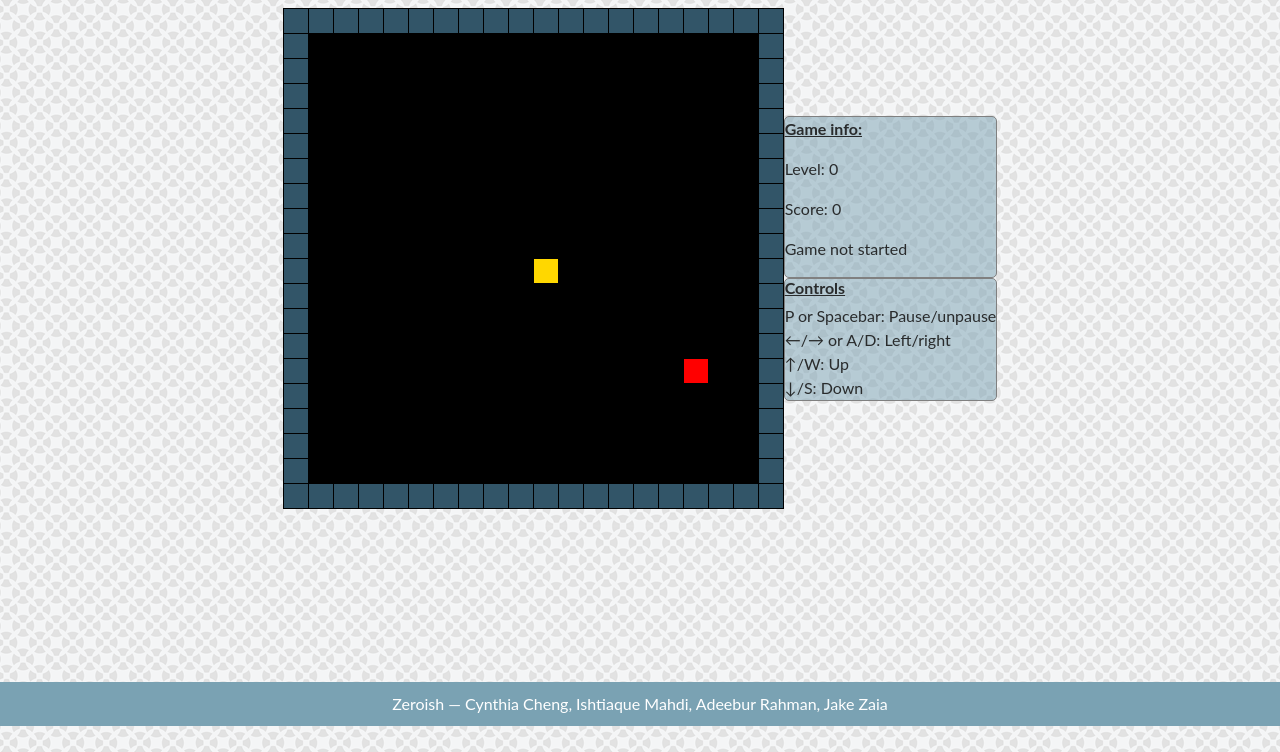
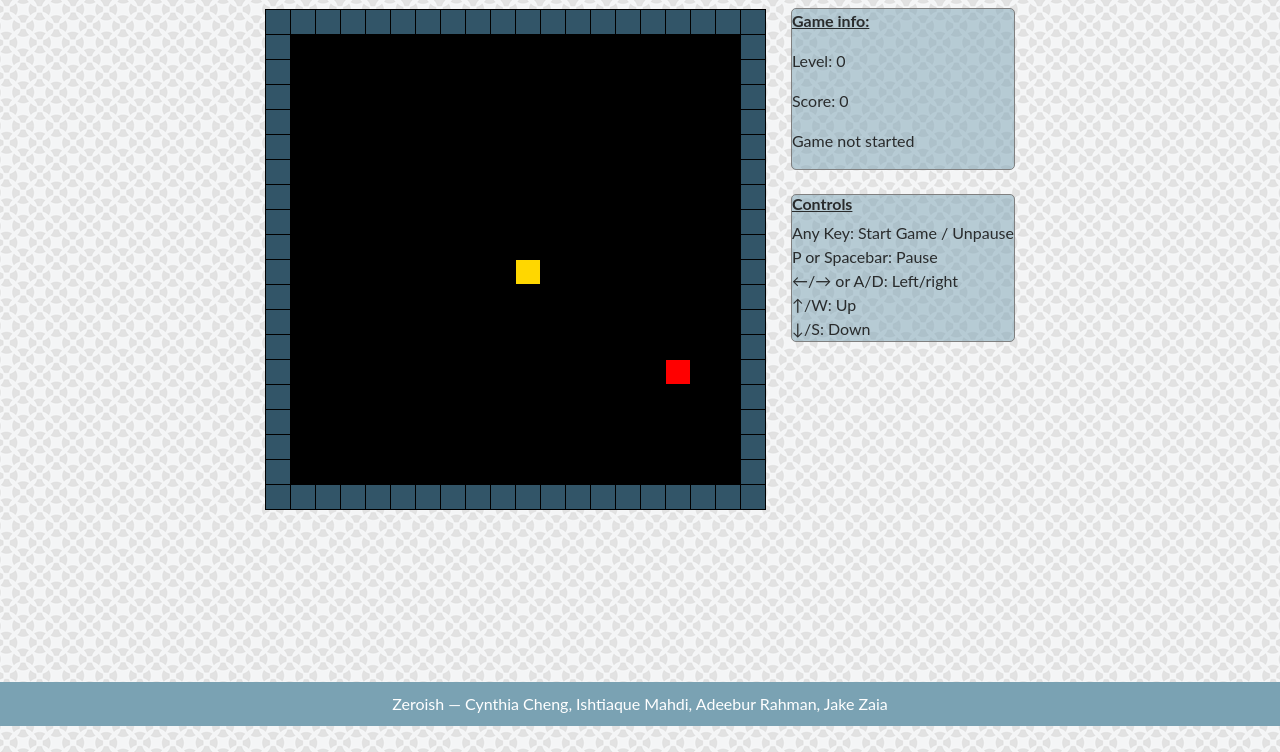
Before and after one commit to jzaia18/zeroish, a Flask app: page /snake in a window 1280 px wide. Shown: the part 74-826 px from the top of the page. Run offline with Flask 2, Linux system fonts and the light colour scheme; some libraries are stand-ins or nearby versions.

Commit message:
fixed a lot more bugs, padding is fixed, game status is fixed, working on leveling and speed now,

```diff
--- a/static/css/snek.css
+++ b/static/css/snek.css
@@ -52,7 +52,8 @@ html {
     border-radius: 5px;
     text-align: left;
     font-size: 2;
-    padding: 1;
+    padding: 10;
+    margin: auto;
 }
 
 .controls {
@@ -63,5 +64,16 @@ html {
     border-radius: 5px;
     text-align: left;
     font-size: 1.5;
-    padding: 1;
+    padding: 10;
+    margin: auto;
 }
+
+.space{
+  vertical-align: top;
+  margin: auto;
+}
+
+.move{
+  padding-left: 25px;
+  padding-bottom: 170px
+}
--- a/static/js/snek.js
+++ b/static/js/snek.js
@@ -67,10 +67,10 @@ var update_game_prog = function() {
 };
 
 var update_game_status = function(playing,game_over) {
-  if (!playing){
+  if (playing){
     document.getElementById('gi-status').innerHTML = "Game is playing";
   }
-  if (playing){
+  if (!playing){
     document.getElementById('gi-status').innerHTML = "Game is paused";
   }
   if (game_over){
@@ -132,6 +132,7 @@ var tail = function(){
 
 // Displays gameover message
 var alert_gameover = function() {
+  update_game_status(playing,true);
   var s = "Game over.\n\n";
   s+= "You made it to level " + level + ",\n";
   s+= "You scored " + score + " points!\n";
@@ -157,11 +158,13 @@ window.addEventListener("keydown", function key(event){
       //if spacebar is pressed pause game
       if(!playing)
           playing = true;
-      else if(key == 32)
+      else if(key == 32 || key == 80)
           playing = false;
       if((playing == false && game_over == true) && key == 32){
         reset();
+
       }
+      update_game_status(playing,game_over);
 });
 
 var update = function(){
@@ -187,6 +190,7 @@ var update = function(){
         // this checks for collision by checking of snek lands on a snek cell
           if((get_class(snek_posx, snek_posy) == "snek")){
               game_over = true;
+              update_game_status(playing,game_over);
               alert_gameover();
               send_score();
               break;
@@ -196,6 +200,7 @@ var update = function(){
       if(get_class(snek_posx, snek_posy) == "border"){
           set_class(snek_posx,snek_posy,"border")
           game_over = true;
+          update_game_status(playing,game_over);
           alert_gameover();
           send_score();
       }
@@ -209,7 +214,7 @@ var update = function(){
           draw_fruit();
           len += snek_grow;
       }
-      update_game_status();
+      update_game_status(playing,game_over);
 
 }
 
--- a/templates/snake.html
+++ b/templates/snake.html
@@ -18,26 +18,28 @@
   {% endif %}
   {% endfor %}
   {% endfor %}
-  </table></td>
-
-<td>
+</table></td></center>
+<td class="move"><div class="space">
   <div class="game_info">
     <p> <b><u>Game info:</u></b> </p>
     <p id="gi-level">Level: 0</p>
     <p id="gi-score">Score: 0</p>
     <p id="gi-status">Game not started</p>
-  </div>
+  </div>&nbsp
+
   <div class="controls">
     <h6> <b><u>Controls </u></b></h6>
-    P or Spacebar: Pause/unpause <br />
+    Any Key: Start Game / Unpause<br />
+    P or Spacebar: Pause <br />
     ←/→ or A/D: Left/right <br />
     ↑/W: Up <br />
     ↓/S: Down <br />
   </div>
-</td>
+
+</div></td>
 
 </tr></table>
-</center>
+
 
 
 <script src="{{ url_for('static',filename='js/snek.js') }}"></script>
```
